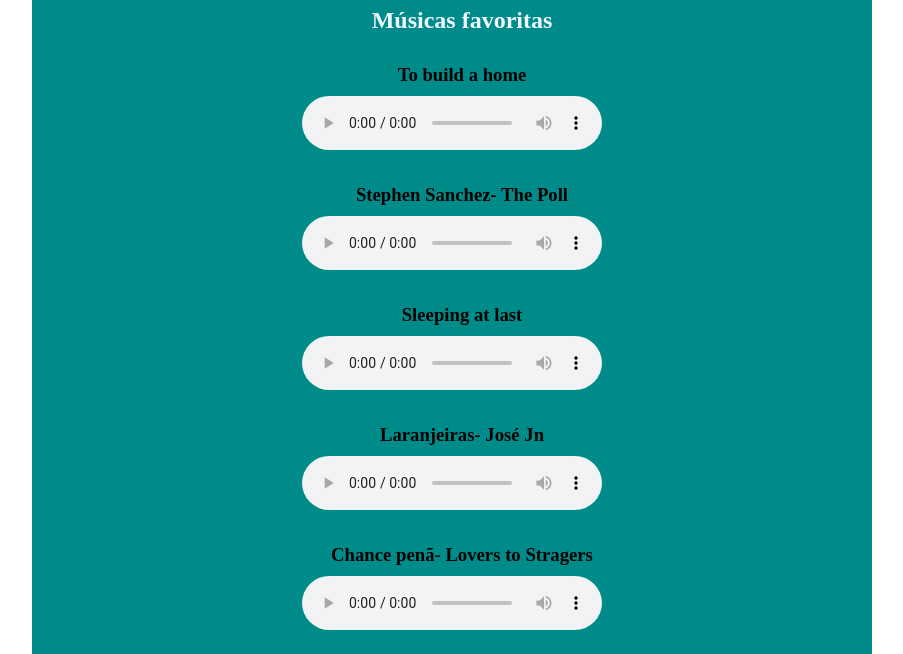
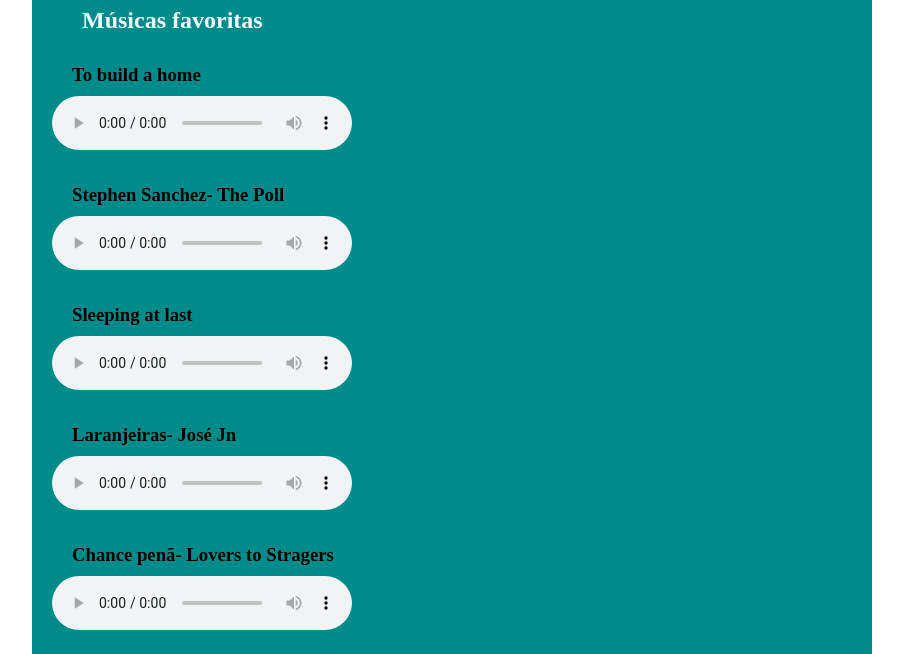
Before and after one commit to Luanmenezzes607/G-nesis, a plain HTML site: page index.html in a window 1280 px wide. Shown: the part 2906-3560 px from the top of the page, without its empty margins (188-1091 px from the left). Drawn offline with Linux system fonts and the light colour scheme.

Commit message:
left music

```diff
--- a/style.css
+++ b/style.css
@@ -123,11 +123,10 @@
 }
 
 #music{
-    text-align: center;
+    text-align: left;
 }
 
 #music > audio{
-    display: inline;
     padding-top: 20px;
 }
 
```
